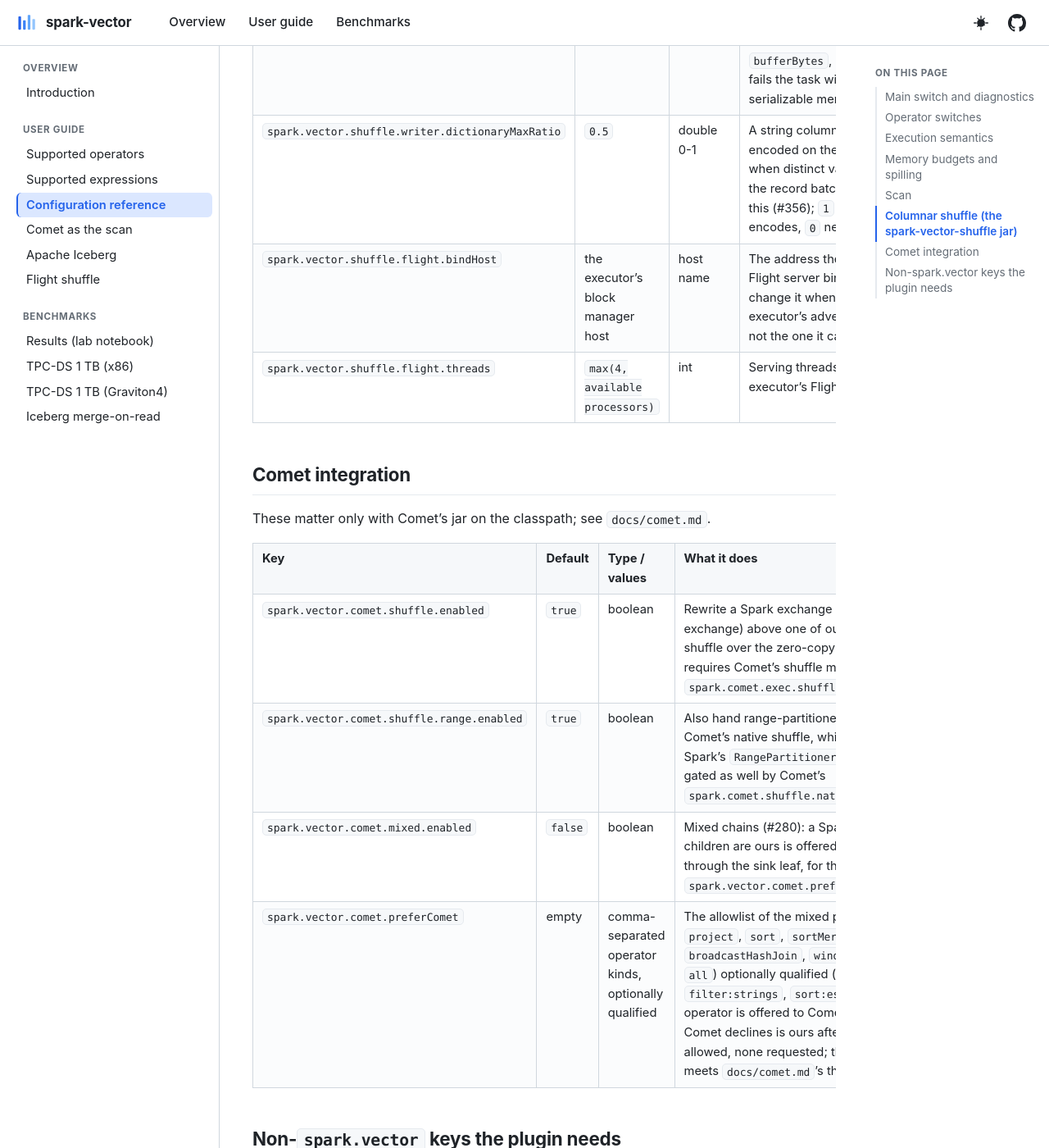
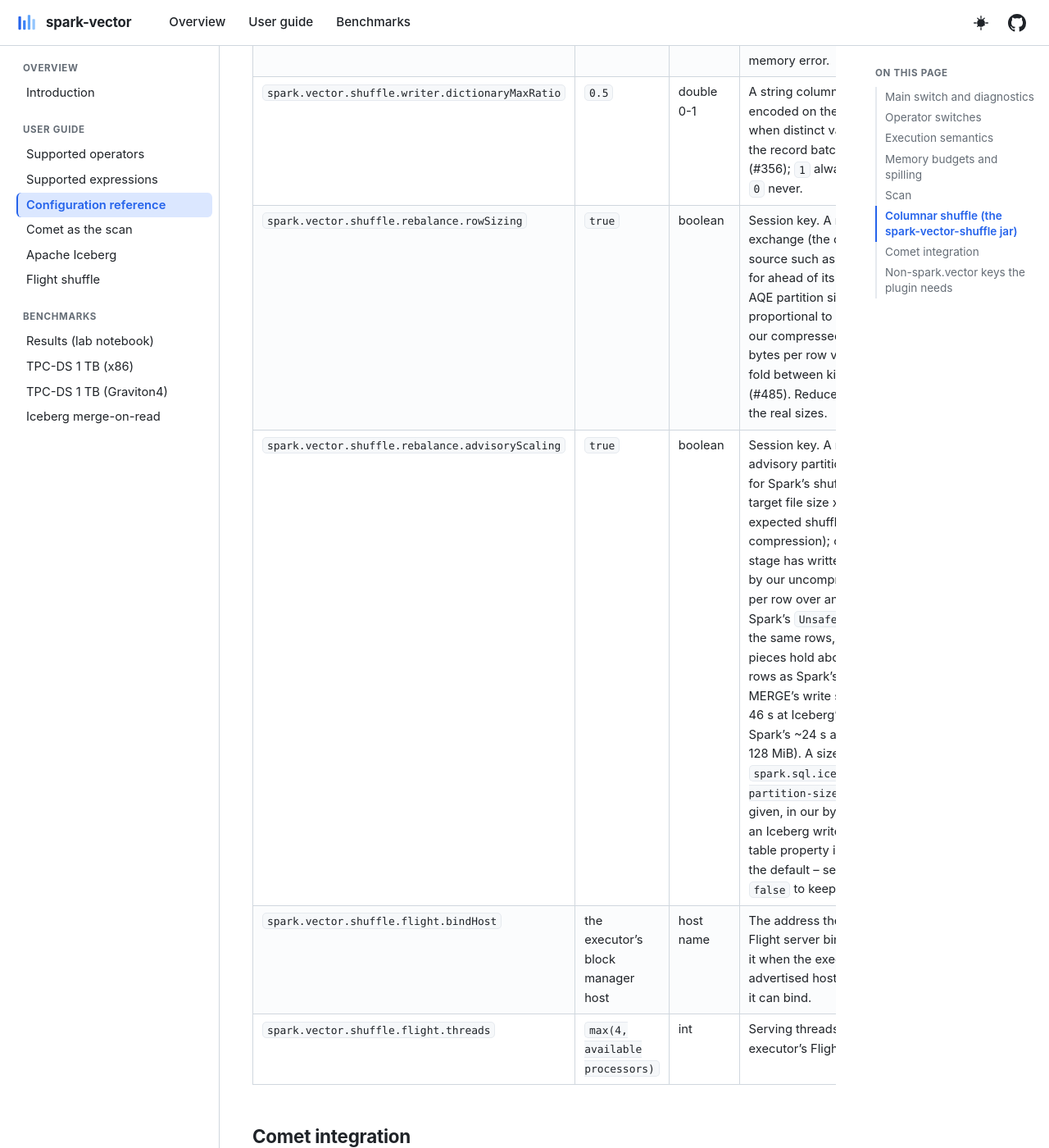
Before and after one commit to Neuw84/spark-vector, a Jekyll site: the page built from docs/configuration.md, in a window 1280 px wide and 1400 px high, scrolled down 8861 px. Shown: the whole window at 82% size. Built offline with Jekyll 4.4.1, drawn with Linux system fonts in a browser that asks for light colours.

Commit message:
Rebalance exchanges: scale the advisory partition size to our shuffle (#20)
A data source that asks for a rebalance ahead of its write sizes the advisory
partition size for Spark's shuffle: Iceberg multiplies its target file size by
the compression it expects of Spark's shuffle (384 MiB for the CDC MERGE's
write). AQE packs and splits the partitions to that size in the shuffle's
bytes. Our batches take fewer bytes per row than Spark's UnsafeRows while both
compress about as well (the MERGE's write exchange: 164 vs 304 B/row
uncompressed, 0.180 vs 0.178 compressed/uncompressed), so the skewed partition
was cut into 8 pieces of 6.2M rows where Spark cut 12 of 3.9M, and the
row-by-row WriteDelta took as long as the largest piece (40-46 s vs 24 s).

Once the map stage has written, VectorShuffleExchangeExec.advisoryPartitionSize
returns the requested size times our uncompressed bytes per row over an
estimate of Spark's UnsafeRow bytes for the same rows (the schema's fixed part
exactly, the string bytes from ours; never raised, floored at 1/16). A size the
user set with spark.sql.iceberg.advisory-partition-size is kept as given;
spark.vector.shuffle.rebalance.advisoryScaling=false keeps every size exact.
By hand, 128 MiB took the MERGE from 120.3 to 103.5 s (write stage 22-25 s).

Crew: Butterfly (Kiro Crew Issue Radar)

```diff
--- a/docs/configuration.md
+++ b/docs/configuration.md
@@ -101,6 +101,8 @@ section) and the shuffle jar is on the classpath.
 | `spark.vector.shuffle.flushBytes` | `1m` | size | Serialised bytes a map task keeps in memory per reduce partition before spilling that partition's stream to a temporary file merged into the data file at commit. |
 | `spark.vector.shuffle.writer.memoryLimit` | `1g` | size | The hard limit of one map task's Arrow allocator; the writer flushes long before it, this is the backstop behind `bufferBytes`, and hitting it fails the task with a serializable memory error. |
 | `spark.vector.shuffle.writer.dictionaryMaxRatio` | `0.5` | double 0-1 | A string column is dictionary-encoded on the wire only when distinct values / rows in the record batch is at most this (#356); `1` always encodes, `0` never. |
+| `spark.vector.shuffle.rebalance.rowSizing` | `true` | boolean | Session key. A rebalance exchange (the one a data source such as Iceberg asks for ahead of its write) hands AQE partition sizes proportional to rows instead of our compressed bytes, whose bytes per row vary several-fold between kinds of rows (#485). Reducers still fetch by the real sizes. |
+| `spark.vector.shuffle.rebalance.advisoryScaling` | `true` | boolean | Session key. A rebalance's advisory partition size is sized for Spark's shuffle (Iceberg: target file size x Spark's expected shuffle compression); once the map stage has written, it is scaled by our uncompressed bytes per row over an estimate of Spark's `UnsafeRow` bytes for the same rows, so AQE's pieces hold about as many rows as Spark's (#20: the CDC MERGE's write stage took 40-46 s at Iceberg's 384 MiB and Spark's ~24 s at a hand-set 128 MiB). A size set with `spark.sql.iceberg.advisory-partition-size` is kept as given, in our bytes; one set as an Iceberg write option or table property is scaled like the default -- set this key to `false` to keep it exact. |
 | `spark.vector.shuffle.flight.bindHost` | the executor's block manager host | host name | The address the executor's Flight server binds to; change it when the executor's advertised host is not the one it can bind. |
 | `spark.vector.shuffle.flight.threads` | `max(4, available processors)` | int | Serving threads of the executor's Flight server. |
 
```
Also changed, not shown: 3 other files.
